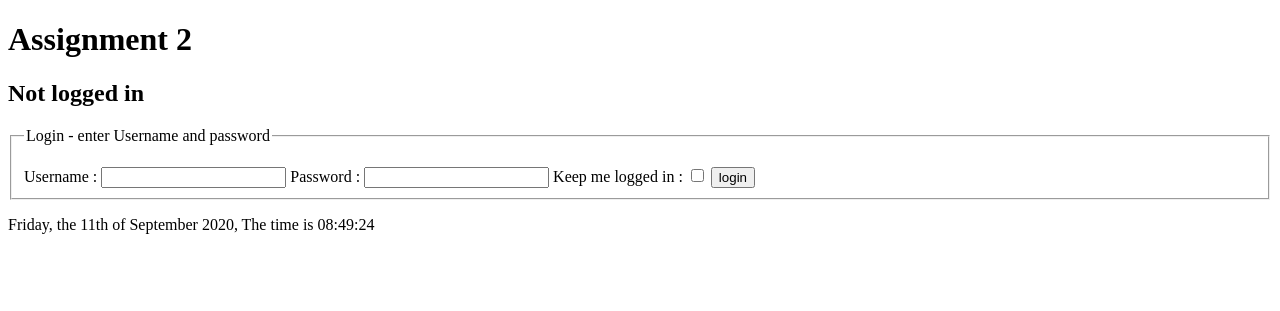
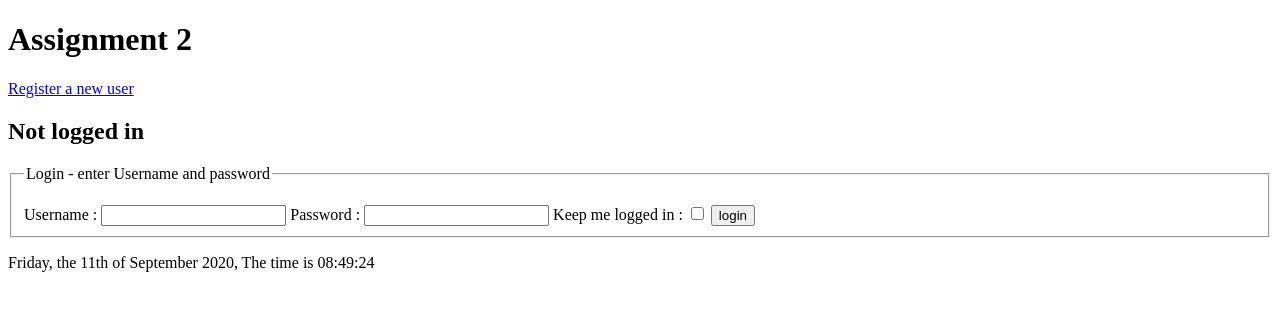
Before and after one commit to viktorodman/1dv610-assignment-2, a PHP site: page / in a window 1280 px wide. Shown: the top 311 px of the page. Run offline with PHP 8.4, Linux system fonts and the light colour scheme.

Commit message:
Adding register link

```diff
--- a/View/Layout.php
+++ b/View/Layout.php
@@ -14,6 +14,7 @@ class Layout {
         </head>
         <body>
           <h1>Assignment 2</h1>
+          <a href="?register">Register a new user</a>
           ' . $this->renderIsLoggedIn($isLoggedIn) . '
 
           <div class="container">
```
